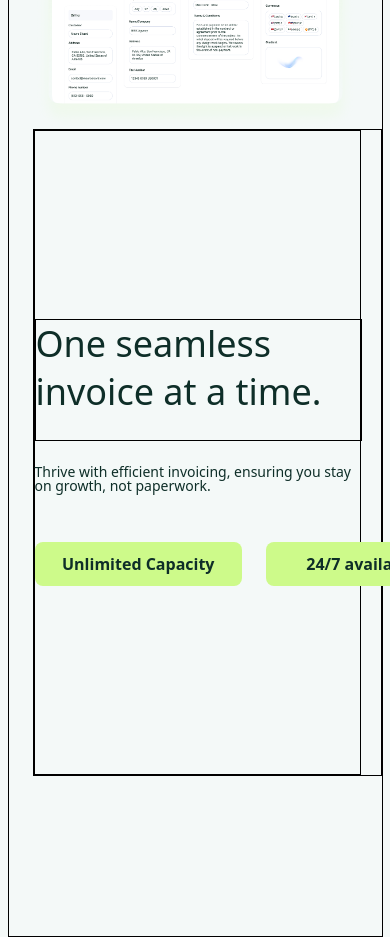
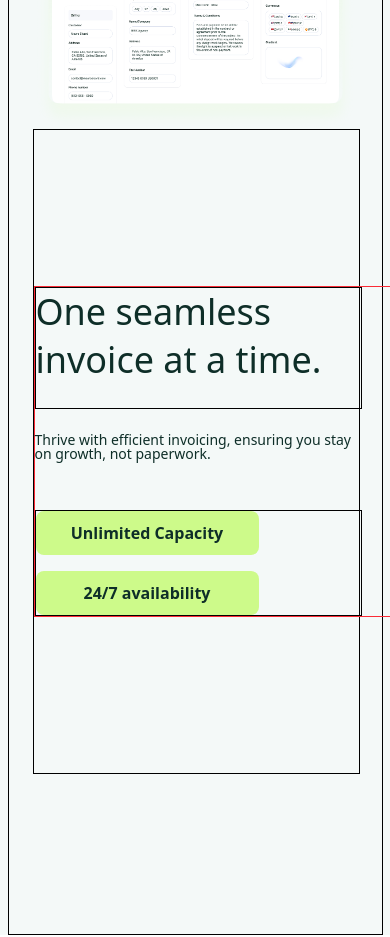
Before and after one commit to christianokuru/BillEase-Saas-landing-page, a Nuxt app: page / in a window 390 px wide. Shown: the part 820-1757 px from the top of the page. Built offline with nearby package versions, Linux system fonts and the light colour scheme.

Commit message:
Worked on the mobile buttons

```diff
--- a/components/custom/AboutSectionComponent.vue
+++ b/components/custom/AboutSectionComponent.vue
@@ -3,11 +3,11 @@ import ButtonComponent2 from "@/components/custom/ButtonComponent2.vue";
 </script>
 
 <template>
-  <div class="mb-[160px] max-sm:w-[349px] max-sm:border">
+  <div class="mb-[160px] max-sm:w-[349px]">
     <div class="flex items-center justify-between w-[1008px] ml-[95px] max-sm:w-[327px] max-sm:ml-[0px] max-sm:border">
       <div>
         <!-- text div -->
-        <div class="w-[493px]">
+        <div class="w-[493px] border border-red-500">
           <div class="max-sm:w-[327px] max-sm:mb-[24px] border">
             <h1
               class="text-green text-heading2 w-[475px] leading-[56px] mb-[24px] max-sm:text-sub-heading max-sm:w-[327px] max-sm:text-left max-sm:leading-[48px]"
@@ -22,10 +22,10 @@ import ButtonComponent2 from "@/components/custom/ButtonComponent2.vue";
             </p>
           </div>
 
-          <div class="flex items-center mt-[49px] w-[439px]">
+          <div class="flex items-center mt-[49px] w-[439px] max-sm:flex-col max-sm:w-[327px] max-sm:items-start border">
             <button-component2
               text="Unlimited Capacity"
-              class="bg-lemon text-green w-[223px] font-[600] mr-[24px] hover:bg-[#d1eb089d]"
+              class="bg-lemon text-green w-[223px] font-[600] mr-[24px] hover:bg-[#d1eb089d] max-sm:mb-[16px]"
             />
             <button-component2
               text="24/7 availability"
```
